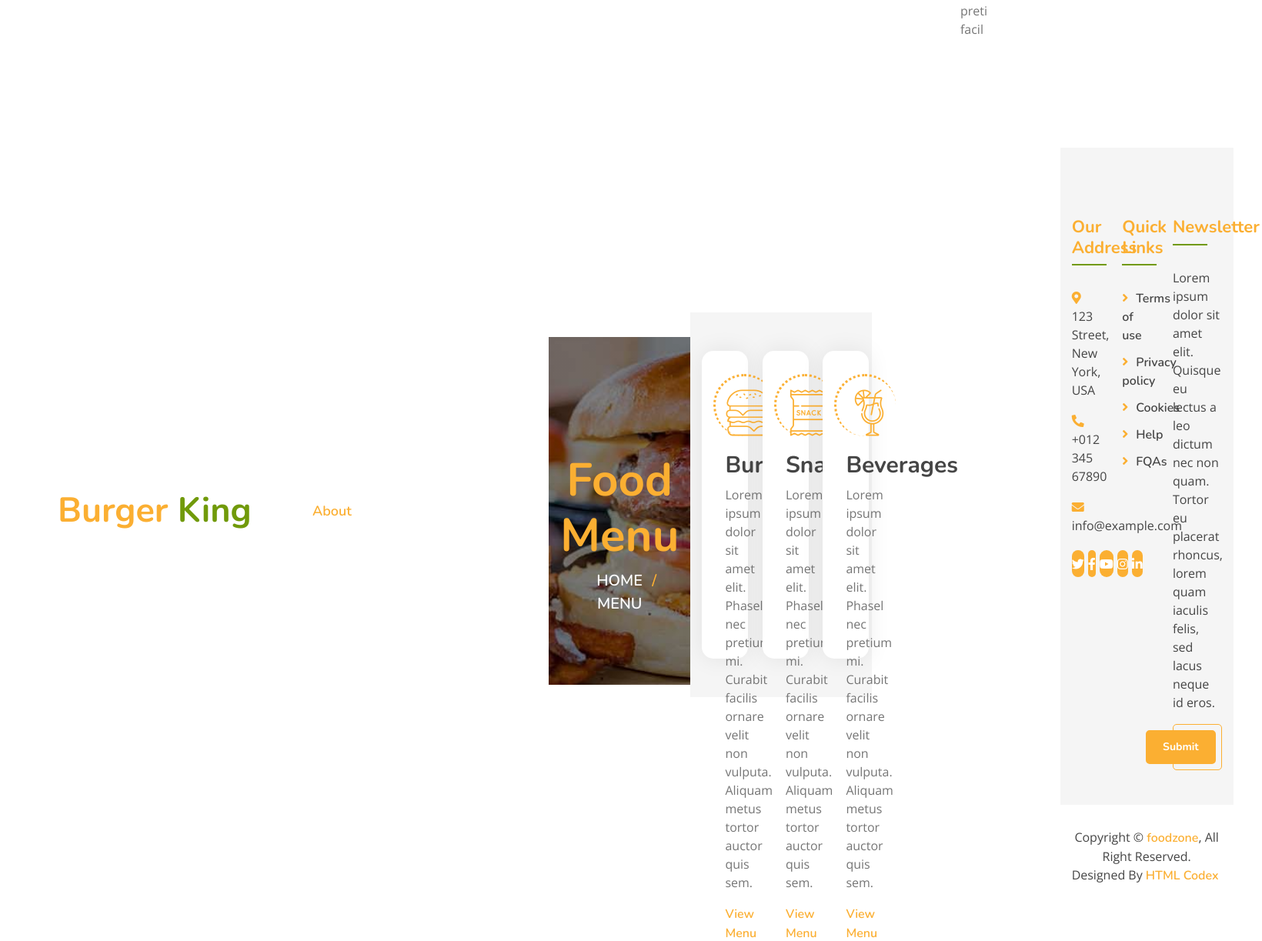
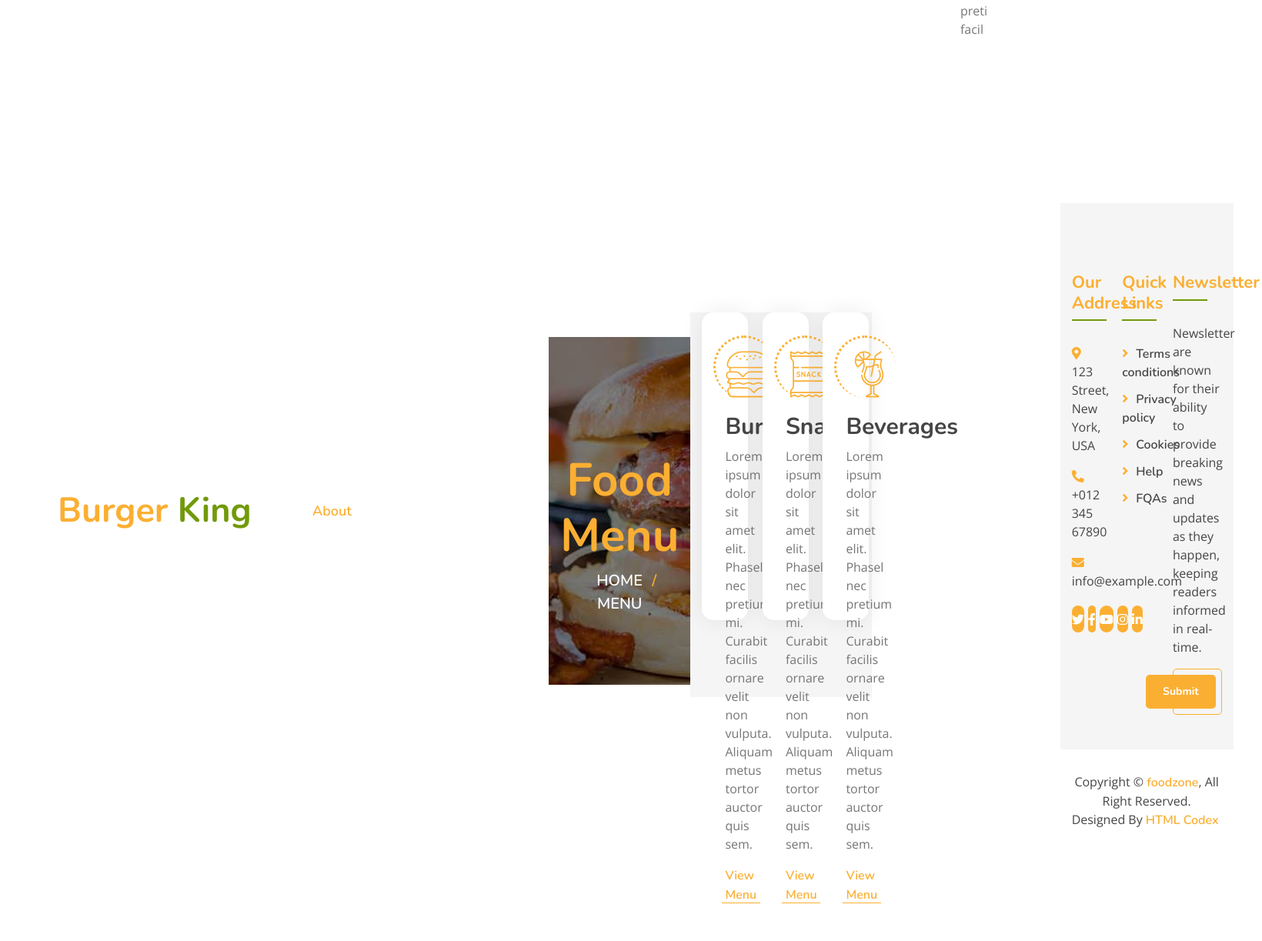
Before and after one commit to nidhitechno/foodzone, a Django app: page /menu/ in a window 1640 px wide. Shown: the part 2276-3499 px from the top of the page at 77% size. Run offline with Django 5.2, Linux system fonts and the light colour scheme; some libraries are stand-ins or nearby versions.

Commit message:
foodzoneupdate

```diff
--- a/static/css/style.css
+++ b/static/css/style.css
@@ -554,6 +554,7 @@
     position: relative;
     width: 100%;
     height: 500px;
+
     margin: 15px 0;
     background: rgba(0, 0, 0, .04);
 }
@@ -561,7 +562,7 @@
 .food .food-item {
     position: relative;
     width: 100%;
-    margin-top: 50px;
+    margin-bottom: 30px;
     padding: 50px 30px 30px;
     height: 400px;
     text-align: center;
--- a/template/Terms_conditions.html
+++ b/template/Terms_conditions.html
@@ -14,6 +14,7 @@
     }
 
     .dash-content {
+
         border: 1px solid rgb(211, 201, 201);
         margin: 40px 0px;
         padding: 40px;
@@ -30,7 +31,7 @@
     }
 
     .dash-content p {
-        font-size: 13px;
+        font-size: 16px;
         line-height: 1.5;
         color: #555;
         margin-bottom: 20px;
--- a/template/about.html
+++ b/template/about.html
@@ -191,7 +191,7 @@
                             <div class="col-md-6">
                                 <div class="footer-link">
                                     <h2>Quick Links</h2>
-                                    <a href="">Terms of use</a>
+                                    <a href="">Terms conditions</a>
                                     <a href="">Privacy policy</a>
                                     <a href="">Cookies</a>
                                     <a href="">Help</a>
--- a/template/base.html
+++ b/template/base.html
@@ -92,7 +92,7 @@
                             <div class="col-md-6">
                                 <div class="footer-link">
                                     <h2>Quick Links</h2>
-                                    <a href="">Terms of use</a>
+                                    <a href="">Terms conditions</a>
                                     <a href="">Privacy policy</a>
                                     <a href="">Cookies</a>
                                     <a href="">Help</a>
--- a/template/blog.html
+++ b/template/blog.html
@@ -211,7 +211,7 @@
                             <div class="col-md-6">
                                 <div class="footer-link">
                                     <h2>Quick Links</h2>
-                                    <a href="">Terms of use</a>
+                                    <a href="">Terms conditions</a>
                                     <a href="">Privacy policy</a>
                                     <a href="">Cookies</a>
                                     <a href="">Help</a>
--- a/template/booking.html
+++ b/template/booking.html
@@ -371,7 +371,7 @@
                             <div class="col-md-6">
                                 <div class="footer-link">
                                     <h2>Quick Links</h2>
-                                    <a href="">Terms of use</a>
+                                    <a href="">Terms conditions</a>
                                     <a href="">Privacy policy</a>
                                     <a href="">Cookies</a>
                                     <a href="">Help</a>
@@ -384,8 +384,7 @@
                         <div class="footer-newsletter">
                             <h2>Newsletter</h2>
                             <p>
-                                Lorem ipsum dolor sit amet elit. Quisque eu lectus a leo dictum nec non quam. Tortor eu placerat rhoncus, lorem quam iaculis felis, sed lacus neque id eros.
-                            </p>
+                                Newsletter are known for their ability to provide breaking news and updates as they happen, keeping readers informed in real-time.
                             <div class="form">
                                 <input class="form-control" placeholder="Email goes here">
                                 <button class="btn custom-btn">Submit</button>
--- a/template/contact.html
+++ b/template/contact.html
@@ -182,7 +182,7 @@
                             <div class="col-md-6">
                                 <div class="footer-link">
                                     <h2>Quick Links</h2>
-                                    <a href="">Terms of use</a>
+                                    <a href="">Terms conditions</a>
                                     <a href="">Privacy policy</a>
                                     <a href="">Cookies</a>
                                     <a href="">Help</a>
@@ -195,7 +195,7 @@
                         <div class="footer-newsletter">
                             <h2>Newsletter</h2>
                             <p>
-                                Lorem ipsum dolor sit amet elit. Quisque eu lectus a leo dictum nec non quam. Tortor eu placerat rhoncus, lorem quam iaculis felis, sed lacus neque id eros.
+                                Newsletter are known for their ability to provide breaking news and updates as they happen, keeping readers informed in real-time.
                             </p>
                             <div class="form">
                                 <input class="form-control" placeholder="Email goes here">
--- a/template/feature.html
+++ b/template/feature.html
@@ -193,7 +193,7 @@
                             <div class="col-md-6">
                                 <div class="footer-link">
                                     <h2>Quick Links</h2>
-                                    <a href="">Terms of use</a>
+                                    <a href="">Terms conditions</a>
                                     <a href="">Privacy policy</a>
                                     <a href="">Cookies</a>
                                     <a href="">Help</a>
@@ -206,7 +206,7 @@
                         <div class="footer-newsletter">
                             <h2>Newsletter</h2>
                             <p>
-
+                                Newsletter are known for their ability to provide breaking news and updates as they happen, keeping readers informed in real-time.
                             </p>
                             <div class="form">
                                 <input class="form-control" placeholder="Email goes here">
--- a/template/index.html
+++ b/template/index.html
@@ -899,8 +899,8 @@
                             <div class="col-md-6">
                                 <div class="footer-link">
                                     <h2>Quick Links</h2>
-                                    <a href="">Terms conditions</a>
-                                    <a href="">Privacy policy</a>
+                                    <a href="http://127.0.0.1:8000/Terms_conditions/">Terms conditions</a>
+                                    <a href="http://127.0.0.1:8000/privacy-policy/">Privacy policy</a>
                                     <a href="">Cookies</a>
                                     <a href="">Help</a>
                                     <a href="">FQAs</a>
--- a/template/menu.html
+++ b/template/menu.html
@@ -315,7 +315,7 @@
                             <div class="col-md-6">
                                 <div class="footer-link">
                                     <h2>Quick Links</h2>
-                                    <a href="">Terms of use</a>
+                                    <a href="">Terms conditions</a>
                                     <a href="">Privacy policy</a>
                                     <a href="">Cookies</a>
                                     <a href="">Help</a>
@@ -328,7 +328,7 @@
                         <div class="footer-newsletter">
                             <h2>Newsletter</h2>
                             <p>
-                                Lorem ipsum dolor sit amet elit. Quisque eu lectus a leo dictum nec non quam. Tortor eu placerat rhoncus, lorem quam iaculis felis, sed lacus neque id eros.
+                                Newsletter are known for their ability to provide breaking news and updates as they happen, keeping readers informed in real-time.
                             </p>
                             <div class="form">
                                 <input class="form-control" placeholder="Email goes here">
--- a/template/single.html
+++ b/template/single.html
@@ -630,7 +630,7 @@
                             <div class="col-md-6">
                                 <div class="footer-link">
                                     <h2>Quick Links</h2>
-                                    <a href="">Terms of use</a>
+                                    <a href="">Terms conditions</a>
                                     <a href="">Privacy policy</a>
                                     <a href="">Cookies</a>
                                     <a href="">Help</a>
--- a/template/team.html
+++ b/template/team.html
@@ -173,7 +173,7 @@
                             <div class="col-md-6">
                                 <div class="footer-link">
                                     <h2>Quick Links</h2>
-                                    <a href="">Terms of use</a>
+                                    <a href="">Terms conditions</a>
                                     <a href="">Privacy policy</a>
                                     <a href="">Cookies</a>
                                     <a href="">Help</a>
@@ -186,7 +186,7 @@
                         <div class="footer-newsletter">
                             <h2>Newsletter</h2>
                             <p>
-                                Lorem ipsum dolor sit amet elit. Quisque eu lectus a leo dictum nec non quam. Tortor eu placerat rhoncus, lorem quam iaculis felis, sed lacus neque id eros.
+                                Newsletter are known for their ability to provide breaking news and updates as they happen, keeping readers informed in real-time.
                             </p>
                             <div class="form">
                                 <input class="form-control" placeholder="Email goes here">
```
